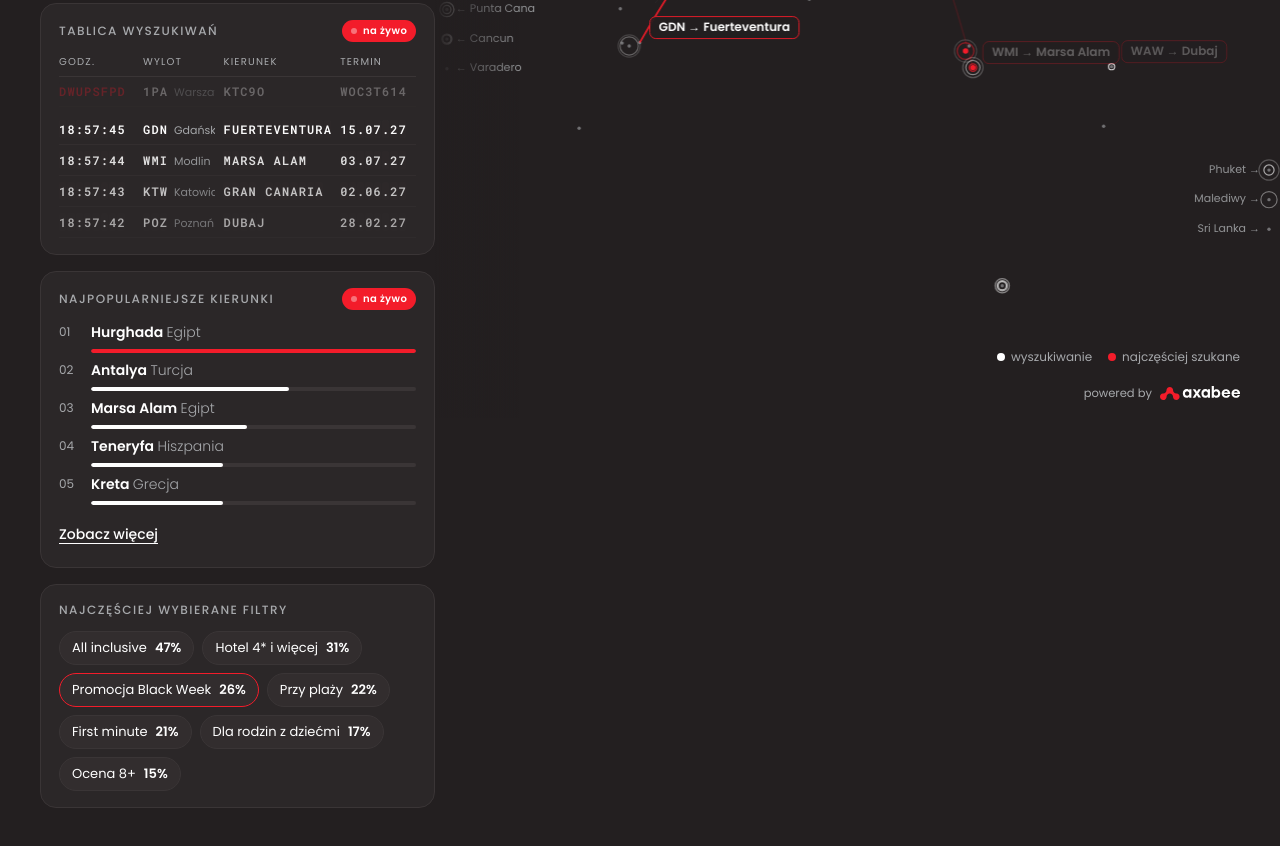
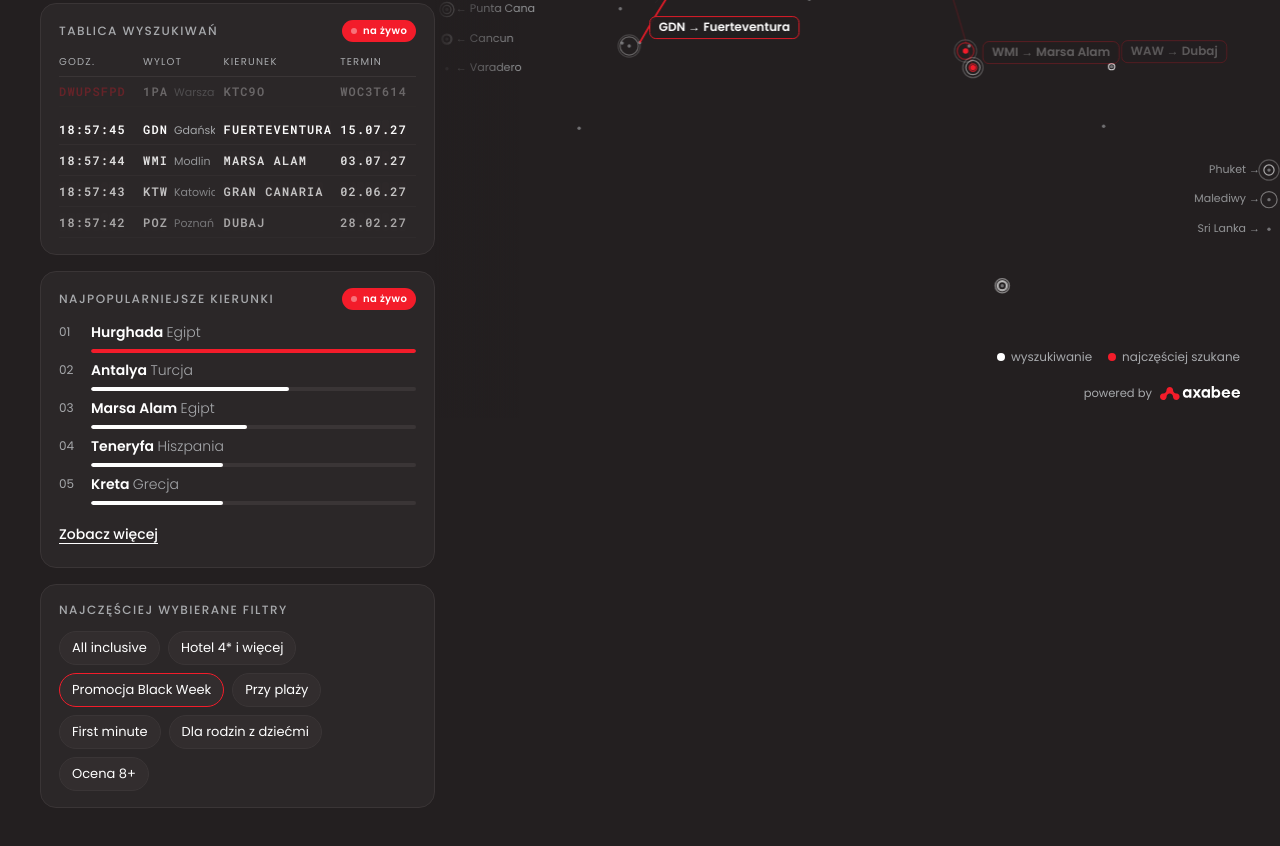
Before and after one commit to piotrzalewskiaxabee-hue/resabee-live, a plain HTML site: page lp/index.html in a window 1280 px wide. Shown: the part 382-1228 px from the top of the page. Drawn offline with nearby package versions, Linux system fonts and the light colour scheme; no server answers.

Commit message:
LP: filtry bez procentów

```diff
--- a/lp/index.html
+++ b/lp/index.html
@@ -291,7 +291,7 @@ function panels(){
   S.top=new Set(rows.slice(0,3).map(r=>r[0]));S.rows=rows.map(([c,v])=>({c,country:destBy[c].country,p:v/C.tot*100}));
   $('top').innerHTML=S.rows.map((r,i)=>`<li${i>=5?' class="more-row"':''}><span class="n">${pad(i+1)}</span><span class="nm">${r.c} <span>${r.country}</span></span><span class="bar"><i style="width:${r.p/(mx/C.tot*100)*100}%"></i></span></li>`).join('');
   const F=agg('flt');S.flt=Object.entries(F.o).sort((a,b)=>b[1]-a[1]).slice(0,7).map(([f,v])=>({f,p:Math.round(v/F.tot*100)}));
-  $('chips').innerHTML=S.flt.map(x=>`<span class="chip${x.f==='Promocja Black Week'?' hot':''}">${x.f} <b>${x.p}%</b></span>`).join('');
+  $('chips').innerHTML=S.flt.map(x=>`<span class="chip${x.f==='Promocja Black Week'?' hot':''}">${x.f}</span>`).join('');
 }
 // Tablica wyszukiwań (split-flap)
 const BOARD={q:null,last:-1e9,ms:1200,max:matchMedia('(min-width:1000px)').matches?5:6};
```
